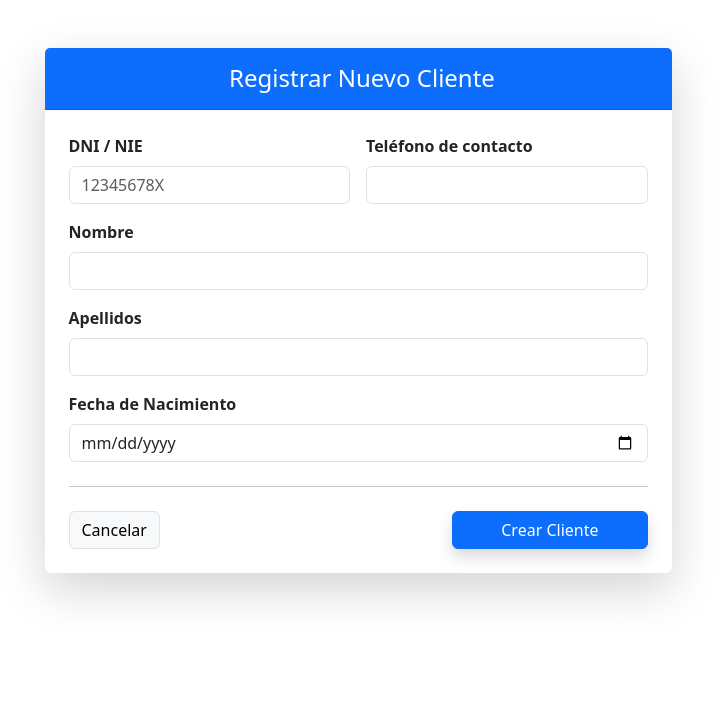
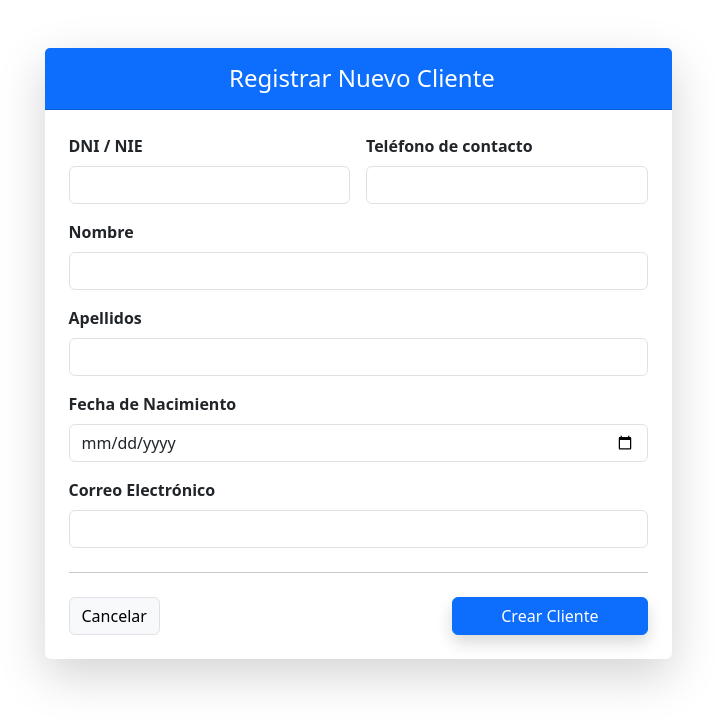
Before and after one commit to eloycompes/DWES-gestion-optica, a Django app: page /clientes/cliente/nuevo/ in a window 1280 px wide. Shown: the part 56-783 px from the top of the page, without its empty margins (282-998 px from the left). Run offline with Django 5.2, Linux system fonts and the light colour scheme.

Commit message:
Actualización Cliente

```diff
--- a/gestion/forms.py
+++ b/gestion/forms.py
@@ -5,14 +5,25 @@ from .models import Cliente, Encargo, Graduacion, Pedido, Consulta, Producto, Us
 class ClienteForm(forms.ModelForm):
     class Meta:
         model = Cliente
-        fields = ['dni', 'nombre', 'apellidos', 'telefono', 'fecha_nacimiento']
+        fields = ['dni', 'nombre', 'apellidos', 'telefono', 'fecha_nacimiento', 'email']
         widgets = {
-            'fecha_nacimiento': forms.DateInput(attrs={'type': 'date', 'class': 'form-control'}),
-            'dni': forms.TextInput(attrs={'class': 'form-control', 'placeholder': '12345678X'}),
+            # El secreto está en format='%Y-%m-%d'
+            'fecha_nacimiento': forms.DateInput(
+                format='%Y-%m-%d',
+                attrs={'type': 'date', 'class': 'form-control'}
+            ),
+            'dni': forms.TextInput(attrs={'class': 'form-control'}),
             'nombre': forms.TextInput(attrs={'class': 'form-control'}),
             'apellidos': forms.TextInput(attrs={'class': 'form-control'}),
             'telefono': forms.TextInput(attrs={'class': 'form-control'}),
+            'email': forms.EmailInput(attrs={'class': 'form-control'}),
         }
+
+    def __init__(self, *args, **kwargs):
+        super().__init__(*args, **kwargs)
+        # Esto asegura que el valor cargado también tenga el formato correcto
+        if self.instance and self.instance.fecha_nacimiento:
+            self.fields['fecha_nacimiento'].initial = self.instance.fecha_nacimiento.strftime('%Y-%m-%d')
 
 class GraduacionForm(forms.ModelForm):
     # Campos virtuales que veremos en el HTML
--- a/gestion/models.py
+++ b/gestion/models.py
@@ -25,6 +25,7 @@ class Cliente(models.Model):
     apellidos = models.CharField(max_length=100)
     telefono = models.CharField(max_length=15)
     fecha_nacimiento = models.DateField()
+    email = models.EmailField(blank=True)
 
     def __str__(self):
         return f"{self.nombre} {self.apellidos} - {self.dni}"
--- a/gestion/views.py
+++ b/gestion/views.py
@@ -25,9 +25,15 @@ def editar_cliente(request, cliente_id):
         if form.is_valid():
             form.save()
             return redirect('detalle_cliente', cliente_id=cliente.id)
+        # Si NO es válido, el código sigue hacia abajo y vuelve a renderizar el form con los errores
     else:
         form = ClienteForm(instance=cliente)
-    return render(request, 'gestion/form_cliente.html', {'form': form, 'editando': True})
+
+    return render(request, 'gestion/form_cliente.html', {
+        'form': form,
+        'editando': True,
+        'cliente': cliente # Opcional, para el título
+    })
 
 def eliminar_cliente(request, cliente_id):
     """Vista para borrar un cliente"""
--- a/templates/gestion/detalle_cliente.html
+++ b/templates/gestion/detalle_cliente.html
@@ -33,9 +33,6 @@
                         <span class="h6">{{ cliente.email|default:"No disponible" }}</span>
                     </div>
                     <hr>
-                    <p class="text-muted small">
-                        <i class="fas fa-calendar-alt me-1"></i> Alta: {{ cliente.fecha_registro|date:"d/m/Y" }}
-                    </p>
                     <div class="btn-group">
                         <a href="{% url 'editar_cliente' cliente.id %}" class="btn btn-outline-dark">
                             <i class="fas fa-edit"></i> Editar Datos
--- a/templates/gestion/form_cliente.html
+++ b/templates/gestion/form_cliente.html
@@ -12,6 +12,13 @@
                     </h4>
                 </div>
                 <div class="card-body p-4">
+                    {% if form.errors %}
+                        <div class="alert alert-danger shadow-sm">
+                            <i class="fas fa-exclamation-triangle me-2"></i>
+                            <strong>Error:</strong> Por favor, revisa los campos marcados abajo.
+                            {# Opcional: {{ form.errors }} #}
+                        </div>
+                    {% endif %}
                     <form method="post" novalidate>
                         {% csrf_token %}
 
@@ -39,6 +46,12 @@
                                 <label class="form-label fw-bold">Fecha de Nacimiento</label>
                                 {{ form.fecha_nacimiento }}
                             </div>
+
+                            <div class="col-12">
+                                <label class="form-label fw-bold">Correo Electrónico</label>
+                                {{ form.email }}
+                            </div>
+
                         </div>
 
                         <hr class="my-4">
```
Also changed, not shown: gestion/migrations/0010_cliente_email.py (added).
